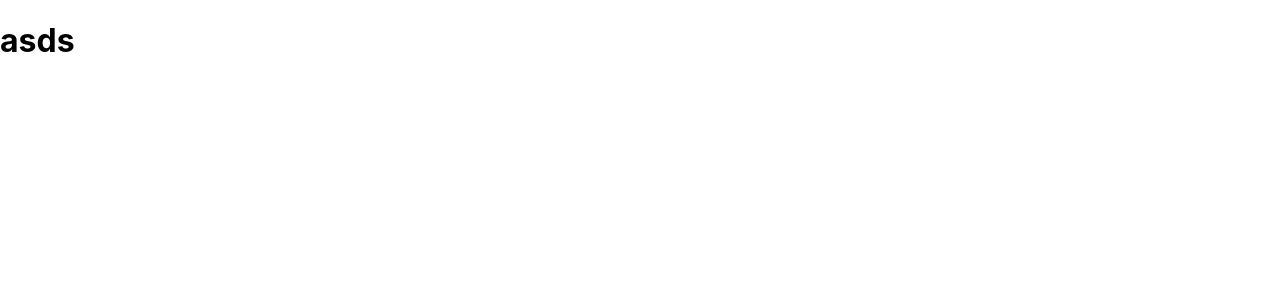
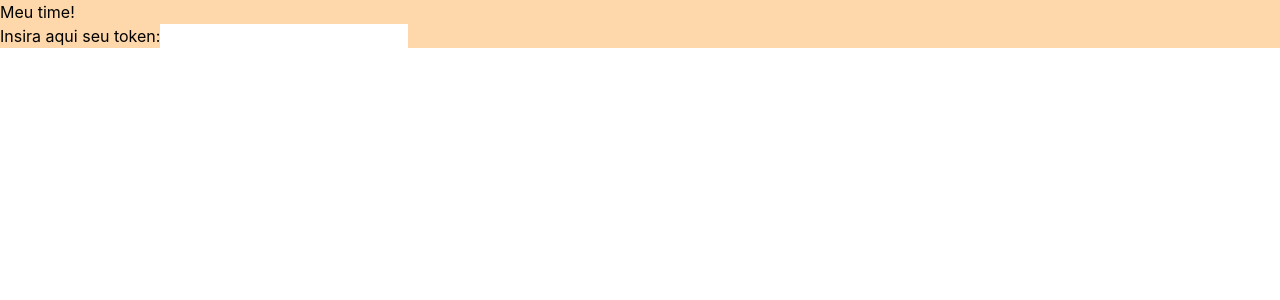
Before and after one commit to marcelo-oliveira-agamenon/footbool-api, a React (Create React App) app: page / in a window 1280 px wide. Shown: the top 300 px of the page. Built offline with nearby package versions, Linux system fonts and the light colour scheme.

Commit message:
feat: add tailwind and first router structure

```diff
--- a/package.json
+++ b/package.json
@@ -12,6 +12,7 @@
     "@types/react-dom": "^18.2.4",
     "react": "^18.2.0",
     "react-dom": "^18.2.0",
+    "react-router-dom": "^6.11.2",
     "react-scripts": "5.0.1",
     "typescript": "^4.9.5",
     "web-vitals": "^2.1.4"
@@ -39,5 +40,8 @@
       "last 1 firefox version",
       "last 1 safari version"
     ]
+  },
+  "devDependencies": {
+    "tailwindcss": "^3.3.2"
   }
 }
--- a/src/App.tsx
+++ b/src/App.tsx
@@ -1,7 +1,14 @@
+import { BrowserRouter as Router, Route, Routes } from 'react-router-dom';
+import Login from './login';
+
 function App() {
   return (
     <div>
-      <h1>asds</h1>
+      <Router>
+        <Routes>
+          <Route path="/" element={<Login />} />
+        </Routes>
+      </Router>
     </div>
   );
 }
--- a/src/index.css
+++ b/src/index.css
@@ -1,3 +1,7 @@
+@tailwind base;
+@tailwind components;
+@tailwind utilities;
+
 body {
   margin: 0;
   font-family: -apple-system, BlinkMacSystemFont, 'Segoe UI', 'Roboto', 'Oxygen',
--- a/src/login/index.tsx
+++ b/src/login/index.tsx
@@ -0,0 +1,36 @@
+import { useState } from 'react';
+
+type LoginStep = 'token' | 'country';
+
+export default function Login() {
+  const [loginStep, setLoginStep] = useState<LoginStep>('token');
+  const [tokenKey, setTokenKey] = useState('');
+
+  return (
+    <div className="bg-orange-200">
+      {loginStep === 'token' ? (
+        <>
+          <div>
+            <h1>Meu time!</h1>
+          </div>
+
+          <form action="">
+            <label htmlFor="token_key">Insira aqui seu token:</label>
+
+            <input
+              type="text"
+              name="token_key"
+              id="token_key"
+              value={tokenKey}
+              onChange={(event) => setTokenKey(event.target.value)}
+            />
+          </form>
+        </>
+      ) : (
+        <>
+          <div>second</div>
+        </>
+      )}
+    </div>
+  );
+}
--- /dev/null
+++ b/tailwind.config.js
@@ -0,0 +1,8 @@
+/** @type {import('tailwindcss').Config} */
+module.exports = {
+  content: ['./src/**/*.{js,jsx,ts,tsx}'],
+  theme: {
+    extend: {},
+  },
+  plugins: [],
+};
```
Also changed, not shown: 1 other file (tests, documents, lock files or other folders).
